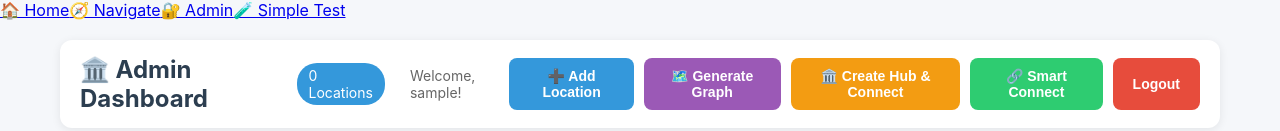
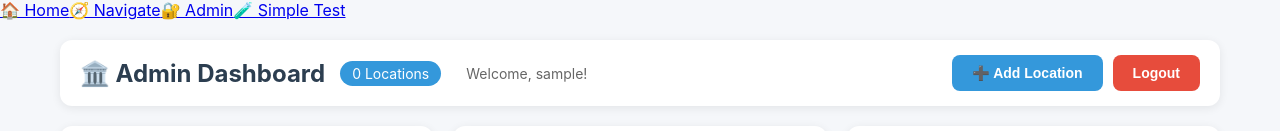
Before and after one commit to alok009-debug/cam_nav_frontend, a React (Vite) app: page /admin/dashboard in a window 1280 px wide. Shown: the top 131 px of the page. Built offline with nearby package versions, Linux system fonts and the light colour scheme; no server answers; sample sign-in values are in the browser's storage.

Commit message:
removed smart-connect generate graph

```diff
--- a/src/pages/AdminDashboard.jsx
+++ b/src/pages/AdminDashboard.jsx
@@ -383,30 +383,6 @@ const AdminDashboard = () => {
           <button onClick={openAddModal} className="btn-primary">
             ➕ Add Location
           </button>
-          <button
-            onClick={generateGraph}
-            className="btn-graph"
-            disabled={generating}
-          >
-            {generating ? '⏳ Generating...' : '🗺️ Generate Graph'}
-          </button>
-          <button
-            onClick={createHubAndConnect}
-            className="btn-hub"
-            disabled={generating}
-          >
-            🏛️ Create Hub & Connect
-          </button>
-          {/* to be removed the central huba nad connect */}
-
-          <button
-            onClick={smartConnect}
-            className="btn-smart"
-            disabled={generating}
-          >
-            🔗 Smart Connect
-          </button>
-
           <button onClick={handleLogout} className="btn-logout">
             Logout
           </button>
```
